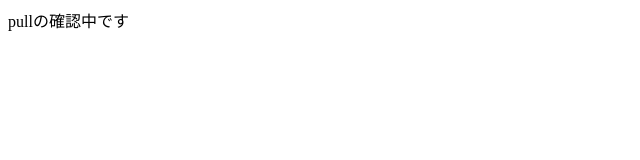
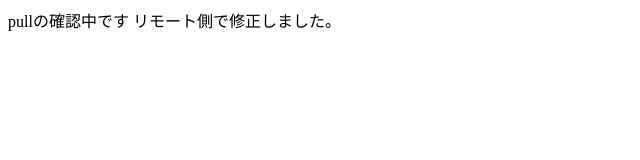
Before and after one commit to mitutaka/git-sample-udemy, a plain HTML site: page practice-download.html in a window 1280 px wide. Shown: the whole page, without its empty margins (0-640 px from the left). Drawn offline with Linux system fonts and the light colour scheme.

Commit message:
Update practice-download.html

```diff
--- a/practice-download.html
+++ b/practice-download.html
@@ -10,6 +10,8 @@
 
   <body>
     pullの確認中です
+
+    リモート側で修正しました。
   </body>
 
 </html>
```
